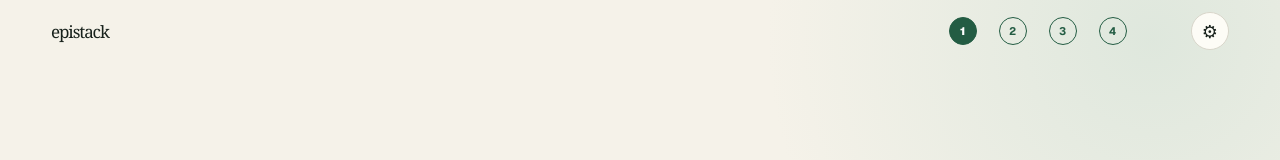
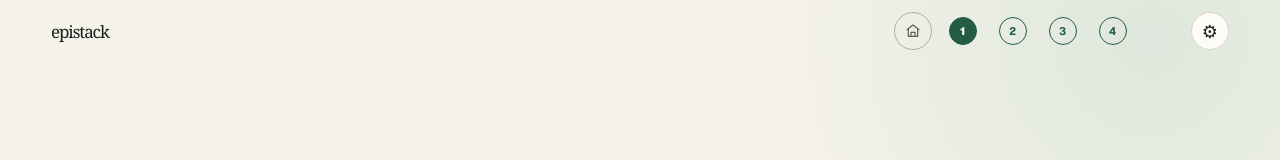
Before and after one commit to anantham/epistack, a Next.js app in the folder app/: page / in a window 1280 px wide. Shown: the top 160 px of the page. Built offline with nearby package versions, Linux system fonts and the light colour scheme.

Commit message:
refine stage navigation and capability labels

```diff
--- a/app/app/components/case-navigation.tsx
+++ b/app/app/components/case-navigation.tsx
@@ -32,11 +32,36 @@ export function useCaseHref(href: string) {
   return `${href}${separator}caseId=${encodeURIComponent(caseId)}`;
 }
 
-export function StageNav({ active, estimates }: { active: InvestigationStage; estimates?: Array<string | null> }) {
+function HomeControl({ caseId, onHome }: { caseId: string; onHome?: () => void }) {
+  const icon = (
+    <svg width="16" height="16" viewBox="0 0 24 24" fill="none" stroke="currentColor" strokeWidth="1.8" strokeLinecap="round" strokeLinejoin="round" aria-hidden="true">
+      <path d="m3 10 9-7 9 7" />
+      <path d="M5 9v11h14V9" />
+      <path d="M9 20v-6h6v6" />
+    </svg>
+  );
+
+  if (onHome) {
+    return (
+      <button type="button" className="stage-home" aria-label="Edit question" data-tooltip="Edit question" onClick={onHome}>
+        {icon}
+      </button>
+    );
+  }
+
+  return (
+    <Link className="stage-home" href={caseId ? `/?caseId=${encodeURIComponent(caseId)}` : "/"} aria-label="Edit question" data-tooltip="Edit question">
+      {icon}
+    </Link>
+  );
+}
+
+export function StageNav({ active, estimates, onHome }: { active: InvestigationStage; estimates?: Array<string | null>; onHome?: () => void }) {
   const caseId = useCurrentCaseId();
 
   return (
     <nav className="stage-nav" aria-label="Investigation stages">
+      <HomeControl caseId={caseId} onHome={onHome} />
       {stages.map((stage, index) => {
         const href = caseId
           ? `${stage.href}?caseId=${encodeURIComponent(caseId)}`
@@ -60,10 +85,10 @@ export function StageNav({ active, estimates }: { active: InvestigationStage; es
   );
 }
 
-export function CaseHeader({ active, actions }: { active: InvestigationStage; actions?: ReactNode }) {
+export function CaseHeader({ active, actions, onHome }: { active: InvestigationStage; actions?: ReactNode; onHome?: () => void }) {
   return (
     <header className="topbar">
-      <StageNav active={active} />
+      <StageNav active={active} onHome={onHome} />
       {actions}
     </header>
   );
--- a/app/app/page.tsx
+++ b/app/app/page.tsx
@@ -718,7 +718,7 @@ export default function Home() {
 
       <div className={`intro-surface ${introComplete ? "is-ready" : ""}`} aria-hidden={!introComplete}>
         <header className="minimal-topbar">
-          <StageNav active="decompose" estimates={stageEstimates} />
+          <StageNav active="decompose" estimates={stageEstimates} onHome={returnToEditor} />
           {result && (
             <button
               type="button"
@@ -821,7 +821,6 @@ export default function Home() {
           {result && (phase === "review" || phase === "transitioning") && (
           <section className="story-board" aria-labelledby="trace-title">
             <div className="story-heading">
-              <button type="button" className="icon-button review-back" aria-label="Edit question" data-tooltip="Edit question" onClick={returnToEditor}>←</button>
               <div className="story-heading-title">
                 <h2 id="trace-title">Decomposition</h2>
                 {result.warning && <p className="decomposition-warning">{result.warning}</p>}
--- a/app/app/research/research-dashboard.tsx
+++ b/app/app/research/research-dashboard.tsx
@@ -1255,7 +1255,7 @@ export function ResearchDashboard() {
       <section className="capability-rail" aria-label="Investigation capability status">
         {researchCapabilities.map((capability) => (
           <article className={capability.status} key={capability.id}>
-            <div><i aria-hidden="true" /><span>{capability.status}</span></div>
+            <div><i aria-hidden="true" /><span>{capability.status === "live" ? "live" : "planned"}</span></div>
             <strong>{capability.label}</strong>
             <p>{capability.detail}</p>
           </article>
--- a/app/data/eggs-investigation.ts
+++ b/app/data/eggs-investigation.ts
@@ -80,13 +80,13 @@ export const researchCapabilities = [
     id: "triangulation",
     label: "Web triangulation",
     status: "placeholder" as const,
-    detail: "Next: search registries, critiques, corrections, data repositories, journalism, and relevant first-person reports.",
+    detail: "Planned next: search registries, critiques, corrections, data repositories, journalism, and relevant first-person reports.",
   },
   {
     id: "updates",
     label: "Retraction and correction watch",
     status: "placeholder" as const,
-    detail: "Later: subscribe sources and propagate reviewed update events through affected results and decisions.",
+    detail: "Planned later: subscribe sources and propagate reviewed update events through affected results and decisions.",
   },
 ];
 
```
Also changed, not shown: app/app/globals.css, 2 other files (tests, documents, lock files or other folders).
